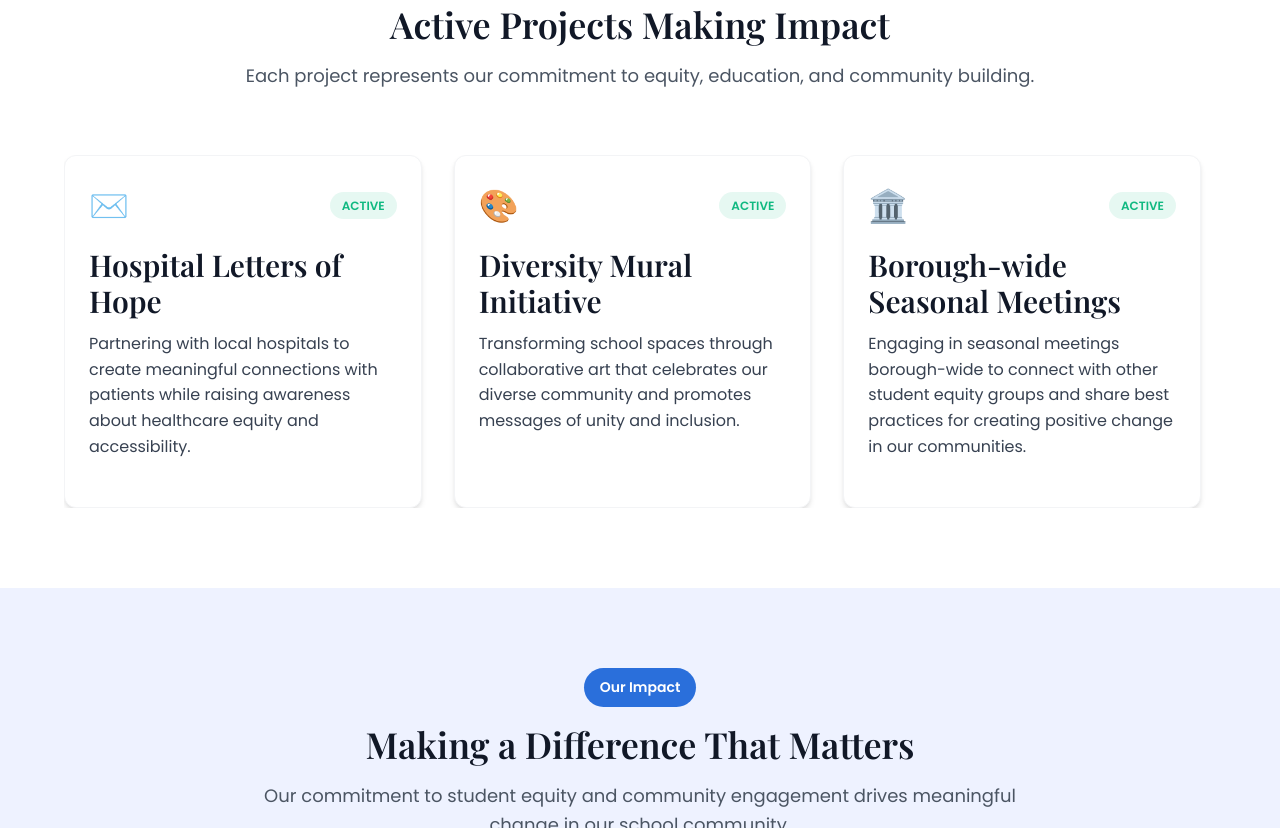
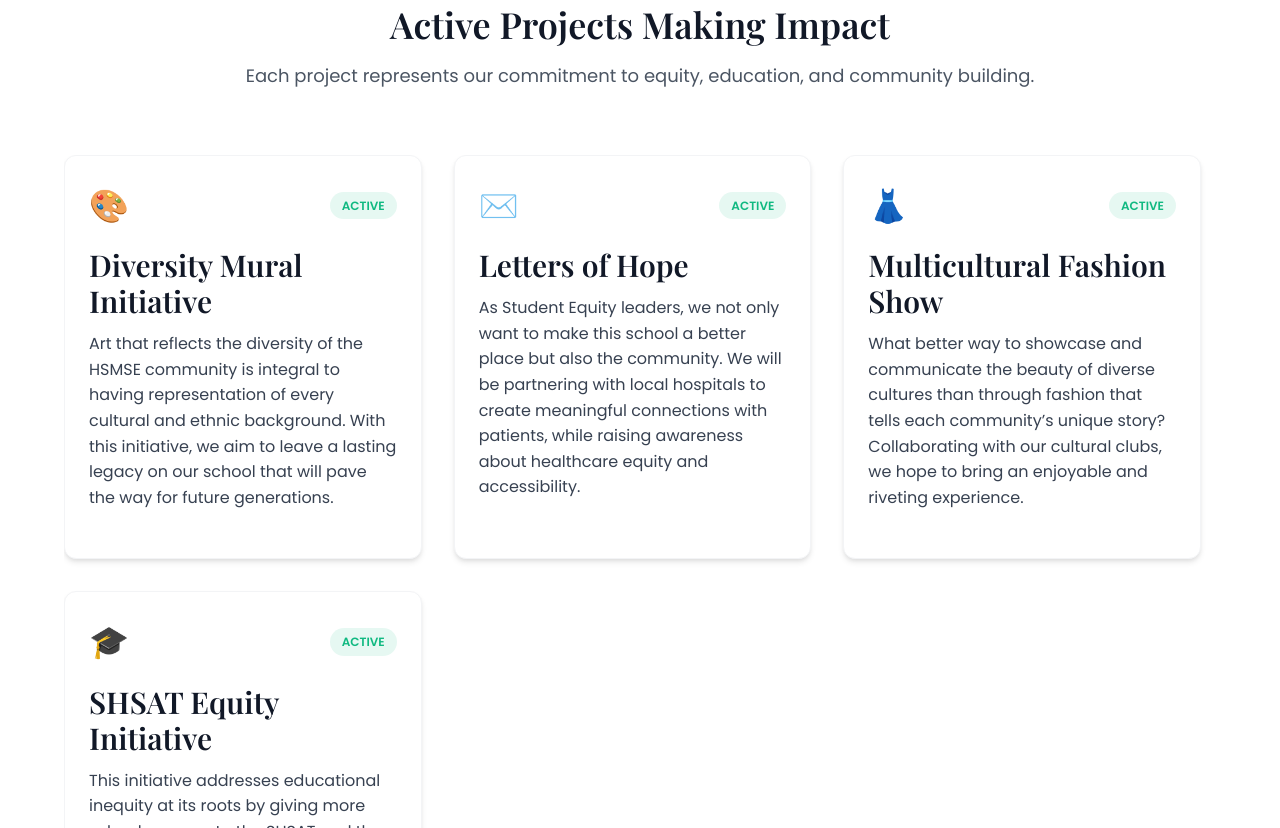
Before and after one commit to msestudentequity/equity-club-site, a plain HTML site: page index.html in a window 1280 px wide. Shown: the part 1972-2800 px from the top of the page. Drawn offline with nearby package versions, Linux system fonts and the light colour scheme; no server answers.

Commit message:
26/25 Patch

```diff
--- a/index.html
+++ b/index.html
@@ -3,7 +3,7 @@
 <head>
     <meta charset="UTF-8">
     <meta name="viewport" content="width=device-width, initial-scale=1.0, maximum-scale=1.0, user-scalable=no">
-    <title>Student Equity Leader Club</title>
+    <title>HSEC Club</title>
     <link rel="preconnect" href="https://fonts.googleapis.com">
     <link rel="preconnect" href="https://fonts.gstatic.com" crossorigin>
     <link href="https://fonts.googleapis.com/css2?family=Inter:wght@300;400;500;600;700;800&family=Playfair+Display:wght@400;500;600;700&family=Poppins:wght@400;600&display=swap" rel="stylesheet">
@@ -1383,8 +1383,8 @@
                         </svg>
                     </div>
                     <div class="brand-text">
-                        <h1 class="brand-title">SELC</h1>
-                        <span class="brand-subtitle">Student Equity Leaders</span>
+                        <h1 class="brand-title">HSEC</h1>
+                        <span class="brand-subtitle">HSEC Club</span>
                     </div>
                 </div>
 
@@ -1428,10 +1428,7 @@
                             <span class="badge-text">Empowering Student Voices Since 2024</span>
                         </div>
 
-                        <h2 class="hero-title" data-animate="fade-up">
-                            <span class="title-line">Student Equity</span>
-                            <span class="title-line highlight">Leader Club</span>
-                        </h2>
+                        <h2 class="hero-title" data-animate="fade-up">HSEC Club</h2>
 
                         <p class="hero-description">
                             We are the driving force behind equity, inclusion, and meaningful change at HSMSE.
@@ -1445,7 +1442,7 @@
                                 <span class="stat-label">Students Impacted</span>
                             </div>
                             <div class="stat-item">
-                                <span class="stat-number">3</span>
+                                <span class="stat-number">4</span>
                                 <span class="stat-label">Active Projects</span>
                             </div>
                             <div class="stat-item">
@@ -1560,45 +1557,55 @@
                 </div>
 
                 <div class="projects-grid">
-                    <article class="project-card">
+                    <article class="project-card" data-category="mural">
+                        <div class="project-header">
+                            <div class="project-icon">🎨</div>
+                            <div class="project-status">
+                                <span class="status-badge active">Active</span>
+                            </div>
+                        </div>
+                        <h3 class="project-title">Diversity Mural Initiative</h3>
+                        <p class="project-description">
+                            Art that reflects the diversity of the HSMSE community is integral to having representation of every cultural and ethnic background. With this initiative, we aim to leave a lasting legacy on our school that will pave the way for future generations.
+                        </p>
+                    </article>
+
+                    <article class="project-card" data-category="letters">
                         <div class="project-header">
                             <div class="project-icon">✉️</div>
                             <div class="project-status">
                                 <span class="status-badge active">Active</span>
                             </div>
                         </div>
-                        <h3 class="project-title">Hospital Letters of Hope</h3>
+                        <h3 class="project-title">Letters of Hope</h3>
                         <p class="project-description">
-                            Partnering with local hospitals to create meaningful connections with patients
-                            while raising awareness about healthcare equity and accessibility.
+                            As Student Equity leaders, we not only want to make this school a better place but also the community. We will be partnering with local hospitals to create meaningful connections with patients, while raising awareness about healthcare equity and accessibility.
                         </p>
                     </article>
 
-                    <article class="project-card">
+                    <article class="project-card" data-category="fashion">
                         <div class="project-header">
-                            <div class="project-icon">🎨</div>
+                            <div class="project-icon">👗</div>
                             <div class="project-status">
                                 <span class="status-badge active">Active</span>
                             </div>
                         </div>
-                        <h3 class="project-title">Diversity Mural Initiative</h3>
+                        <h3 class="project-title">Multicultural Fashion Show</h3>
                         <p class="project-description">
-                            Transforming school spaces through collaborative art that celebrates our diverse
-                            community and promotes messages of unity and inclusion.
+                            What better way to showcase and communicate the beauty of diverse cultures than through fashion that tells each community’s unique story? Collaborating with our cultural clubs, we hope to bring an enjoyable and riveting experience.
                         </p>
                     </article>
 
-                    <article class="project-card">
+                    <article class="project-card" data-category="shsat">
                         <div class="project-header">
-                            <div class="project-icon">🏛️</div>
+                            <div class="project-icon">🎓</div>
                             <div class="project-status">
                                 <span class="status-badge active">Active</span>
                             </div>
                         </div>
-                        <h3 class="project-title">Borough-wide Seasonal Meetings</h3>
+                        <h3 class="project-title">SHSAT Equity Initiative</h3>
                         <p class="project-description">
-                            Engaging in seasonal meetings borough-wide to connect with other student equity groups
-                            and share best practices for creating positive change in our communities.
+                            This initiative addresses educational inequity at its roots by giving more schools access to the SHSAT and the resources they need to succeed, while also adding character and diversity to our community.
                         </p>
                     </article>
                 </div>
```
Lines whose indentation alone changed are shown as unchanged.
